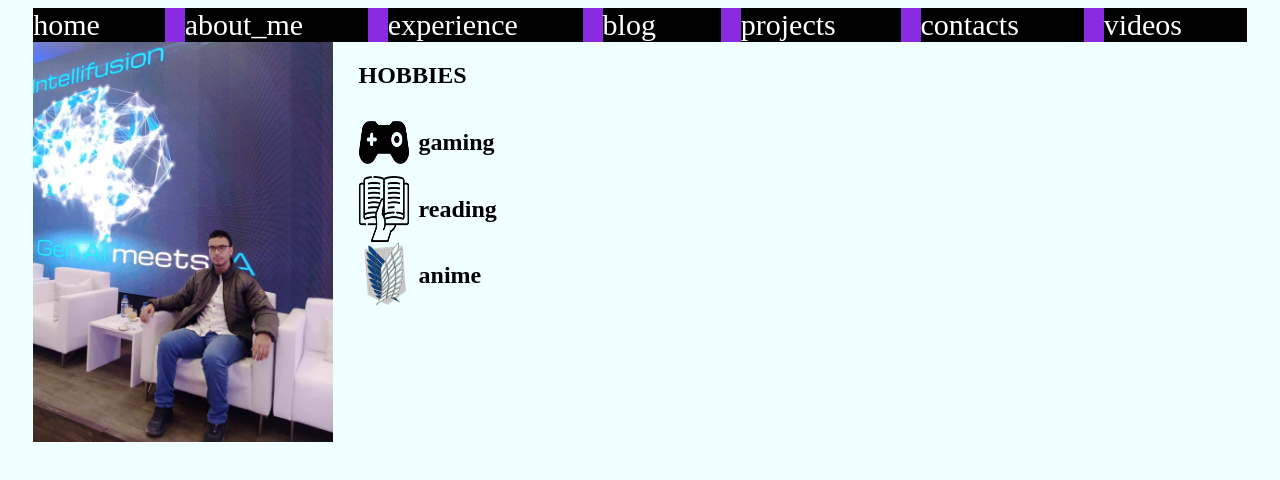
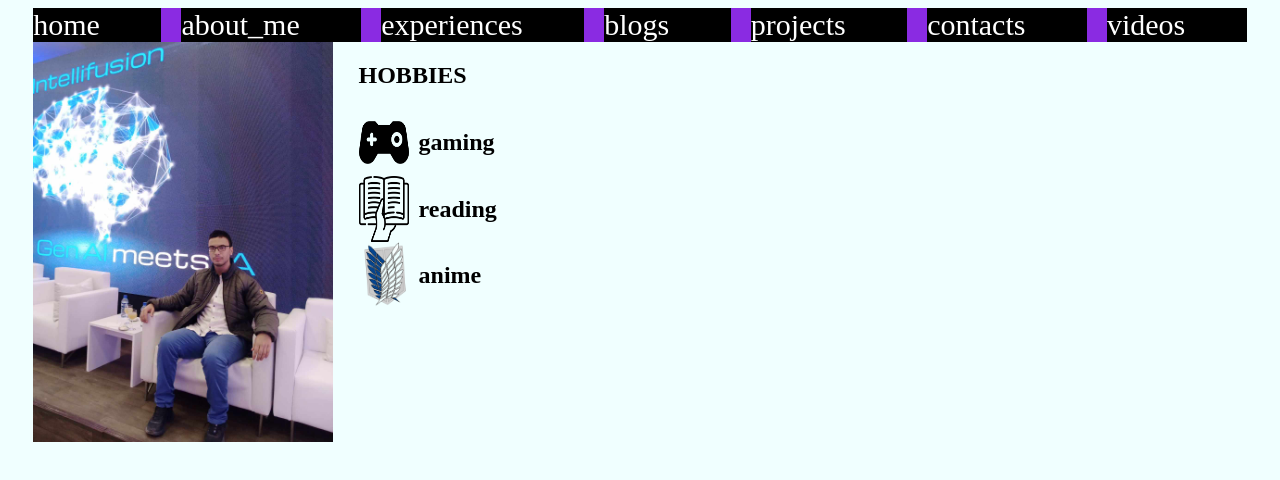
Before and after one commit to ahmedkammoun2003/cv1, a plain HTML site: page aboutme.html in a window 1280 px wide. Drawn offline with Linux system fonts and the light colour scheme.

Commit message:
Update aboutme.html

```diff
--- a/aboutme.html
+++ b/aboutme.html
@@ -11,8 +11,8 @@
     <header>
         <a href="index.html">home</a>
         <a href="aboutme.html">about_me</a>
-        <a href="experience.html">experience</a>
-        <a href="blog.html">blog</a>
+        <a href="experience.html">experiences</a>
+        <a href="blog.html">blogs</a>
         <a href="projects.html">projects</a>
         <a href="contacts.html">contacts</a>
         <a href="videos.html">videos</a>
```
